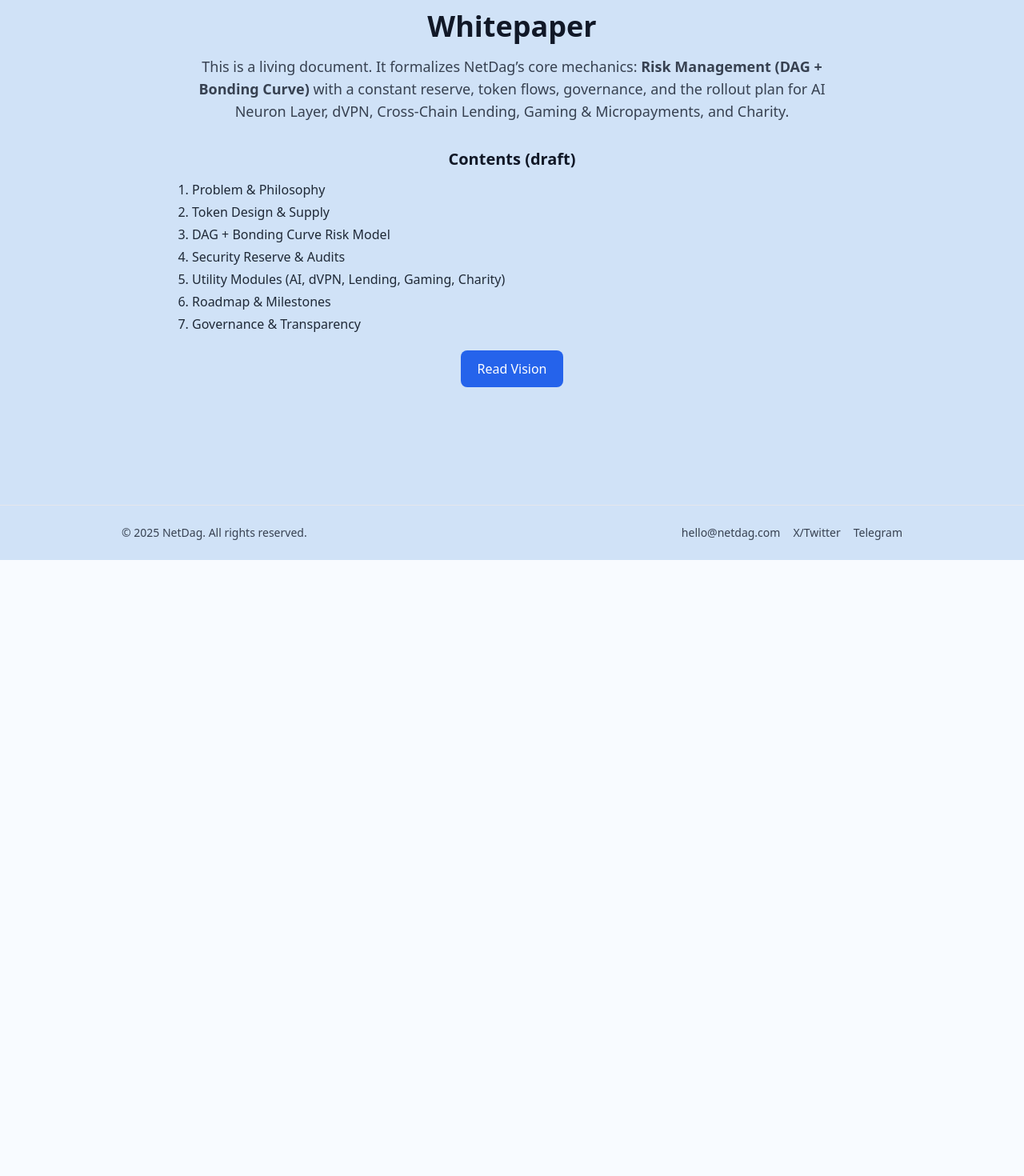
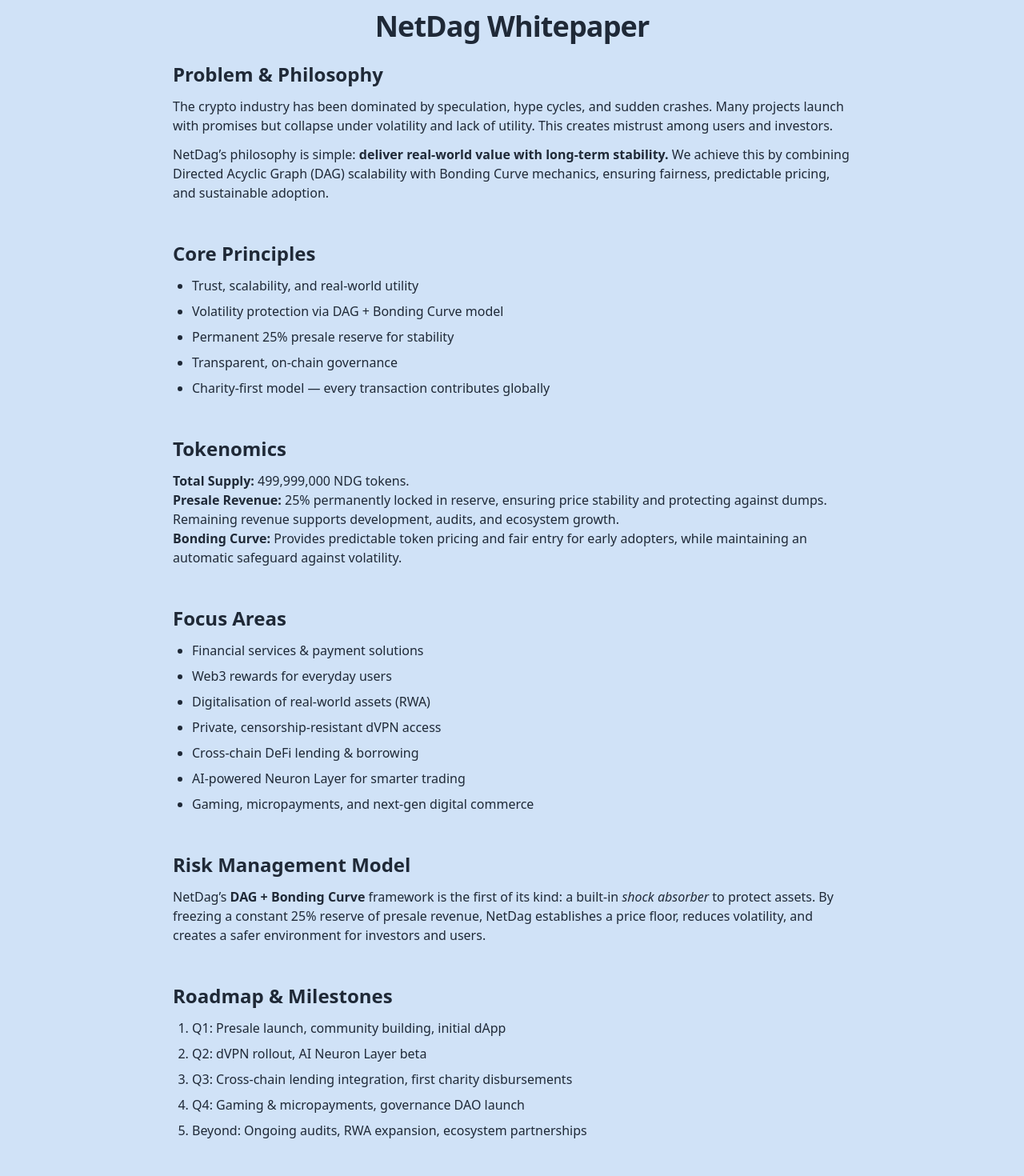
Before and after one commit to JODA-NetDag/fresh-mainnet, a Next.js app: page /whitepaper in a window 1280 px wide. Shown: the part 100-1570 px from the top of the page at 80% size. Before the commit the page ends 800 px from the top, so only its background shows below. Built offline with nearby package versions, Linux system fonts and the light colour scheme.

Commit message:
FAQ: public version content and layout

```diff
--- a/src/app/whitepaper/page.tsx
+++ b/src/app/whitepaper/page.tsx
@@ -1,38 +1,125 @@
- import Navbar from "@/components/Navbar";
- import Footer from "@/components/Footer";
+import Navbar from "../../components/Navbar";
+import Footer from "../../components/Footer";
 
 export default function Whitepaper() {
   return (
     <main className="min-h-screen bg-[#d0e2f7] flex flex-col">
       <Navbar />
       <div className="flex-1 flex items-start justify-center">
-        <div className="max-w-4xl w-full px-6 py-12 text-center">
-          <h1 className="text-3xl md:text-4xl font-semibold text-gray-900">Whitepaper</h1>
+        <div className="w-full max-w-4xl px-6 py-12 text-gray-800">
+          <h1 className="text-3xl md:text-4xl font-semibold tracking-tight text-center mb-6">
+            NetDag Whitepaper
+          </h1>
 
-          <p className="mt-4 text-lg text-gray-700">
-            This is a living document. It formalizes NetDag’s core mechanics:
-            <b> Risk Management (DAG + Bonding Curve)</b> with a constant reserve,
-            token flows, governance, and the rollout plan for AI Neuron Layer, dVPN,
-            Cross-Chain Lending, Gaming &amp; Micropayments, and Charity.
-          </p>
+          {/* Problem & Philosophy */}
+          <section className="mb-12">
+            <h2 className="text-2xl font-semibold mb-3">Problem & Philosophy</h2>
+            <p className="mb-3">
+              The crypto industry has been dominated by speculation, hype cycles, and sudden
+              crashes. Many projects launch with promises but collapse under volatility and lack
+              of utility. This creates mistrust among users and investors.
+            </p>
+            <p>
+              NetDag’s philosophy is simple: <strong>deliver real-world value with long-term
+              stability.</strong> We achieve this by combining Directed Acyclic Graph (DAG)
+              scalability with Bonding Curve mechanics, ensuring fairness, predictable pricing,
+              and sustainable adoption.
+            </p>
+          </section>
 
-          <h2 className="mt-8 text-xl font-semibold text-gray-900">Contents (draft)</h2>
-          <ol className="mt-3 list-decimal pl-6 text-left text-gray-800 space-y-1">
-            <li>Problem &amp; Philosophy</li>
-            <li>Token Design &amp; Supply</li>
-            <li>DAG + Bonding Curve Risk Model</li>
-            <li>Security Reserve &amp; Audits</li>
-            <li>Utility Modules (AI, dVPN, Lending, Gaming, Charity)</li>
-            <li>Roadmap &amp; Milestones</li>
-            <li>Governance &amp; Transparency</li>
-          </ol>
+          {/* Core Principles */}
+          <section className="mb-12">
+            <h2 className="text-2xl font-semibold mb-3">Core Principles</h2>
+            <ul className="list-disc pl-6 space-y-2">
+              <li>Trust, scalability, and real-world utility</li>
+              <li>Volatility protection via DAG + Bonding Curve model</li>
+              <li>Permanent 25% presale reserve for stability</li>
+              <li>Transparent, on-chain governance</li>
+              <li>Charity-first model — every transaction contributes globally</li>
+            </ul>
+          </section>
 
-          <div className="mt-8">
+          {/* Tokenomics */}
+          <section className="mb-12">
+            <h2 className="text-2xl font-semibold mb-3">Tokenomics</h2>
+            <p><strong>Total Supply:</strong> 499,999,000 NDG tokens.</p>
+            <p>
+              <strong>Presale Revenue:</strong> 25% permanently locked in reserve, ensuring
+              price stability and protecting against dumps. Remaining revenue supports
+              development, audits, and ecosystem growth.
+            </p>
+            <p>
+              <strong>Bonding Curve:</strong> Provides predictable token pricing and
+              fair entry for early adopters, while maintaining an automatic safeguard
+              against volatility.
+            </p>
+          </section>
+
+          {/* Focus Areas */}
+          <section className="mb-12">
+            <h2 className="text-2xl font-semibold mb-3">Focus Areas</h2>
+            <ul className="list-disc pl-6 space-y-2">
+              <li>Financial services & payment solutions</li>
+              <li>Web3 rewards for everyday users</li>
+              <li>Digitalisation of real-world assets (RWA)</li>
+              <li>Private, censorship-resistant dVPN access</li>
+              <li>Cross-chain DeFi lending & borrowing</li>
+              <li>AI-powered Neuron Layer for smarter trading</li>
+              <li>Gaming, micropayments, and next-gen digital commerce</li>
+            </ul>
+          </section>
+
+          {/* Risk Management */}
+          <section className="mb-12">
+            <h2 className="text-2xl font-semibold mb-3">Risk Management Model</h2>
+            <p>
+              NetDag’s <strong>DAG + Bonding Curve</strong> framework is the first
+              of its kind: a built-in <em>shock absorber</em> to protect assets.
+              By freezing a constant 25% reserve of presale revenue, NetDag
+              establishes a price floor, reduces volatility, and creates a safer
+              environment for investors and users.
+            </p>
+          </section>
+
+          {/* Roadmap */}
+          <section className="mb-12">
+            <h2 className="text-2xl font-semibold mb-3">Roadmap & Milestones</h2>
+            <ol className="list-decimal pl-6 space-y-2">
+              <li>Q1: Presale launch, community building, initial dApp</li>
+              <li>Q2: dVPN rollout, AI Neuron Layer beta</li>
+              <li>Q3: Cross-chain lending integration, first charity disbursements</li>
+              <li>Q4: Gaming & micropayments, governance DAO launch</li>
+              <li>Beyond: Ongoing audits, RWA expansion, ecosystem partnerships</li>
+            </ol>
+          </section>
+
+          {/* Governance */}
+          <section className="mb-12">
+            <h2 className="text-2xl font-semibold mb-3">Governance & Transparency</h2>
+            <p>
+              NetDag is community-driven. Governance decisions are recorded on-chain,
+              ensuring transparency. Audits and regular reports will reinforce accountability
+              and long-term trust.
+            </p>
+          </section>
+
+          {/* Charity */}
+          <section className="mb-12">
+            <h2 className="text-2xl font-semibold mb-3">Charity & Social Impact</h2>
+            <p>
+              2% of ecosystem revenue is dedicated to global charities. Every contribution
+              is tracked on-chain for maximum transparency, ensuring that every transaction
+              supports meaningful causes worldwide.
+            </p>
+          </section>
+
+          <div className="mt-10 text-center">
             <a
-              href="/vision"
-              className="rounded-lg bg-blue-600 text-white px-5 py-3 hover:bg-blue-700 transition"
+              href="/whitepaper.pdf"
+              className="rounded-xl border border-[#1E40B8] px-5 py-3 text-sm hover:bg-white/50"
+              download
             >
-              Read Vision
+              Download Full PDF (coming soon)
             </a>
           </div>
         </div>
```
